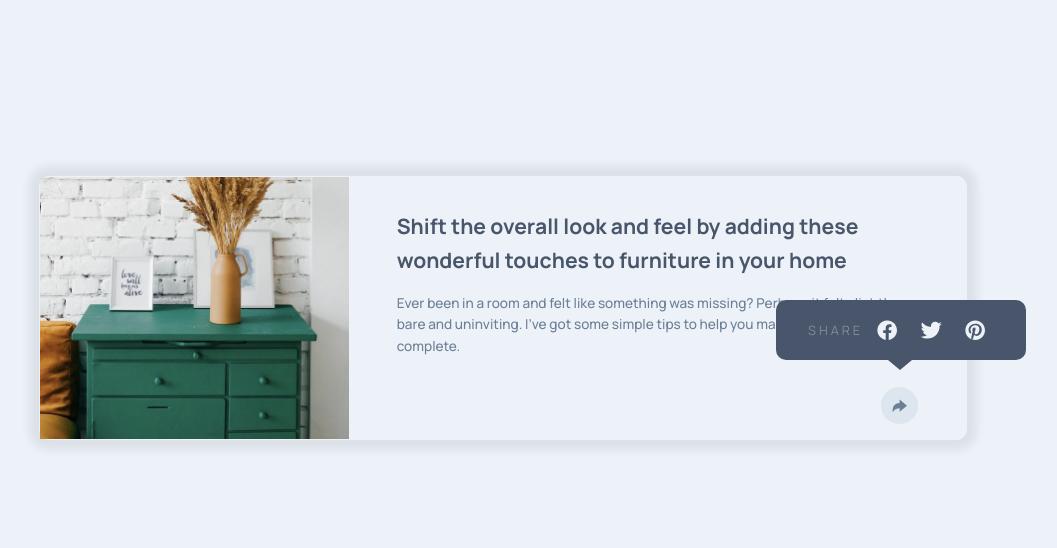
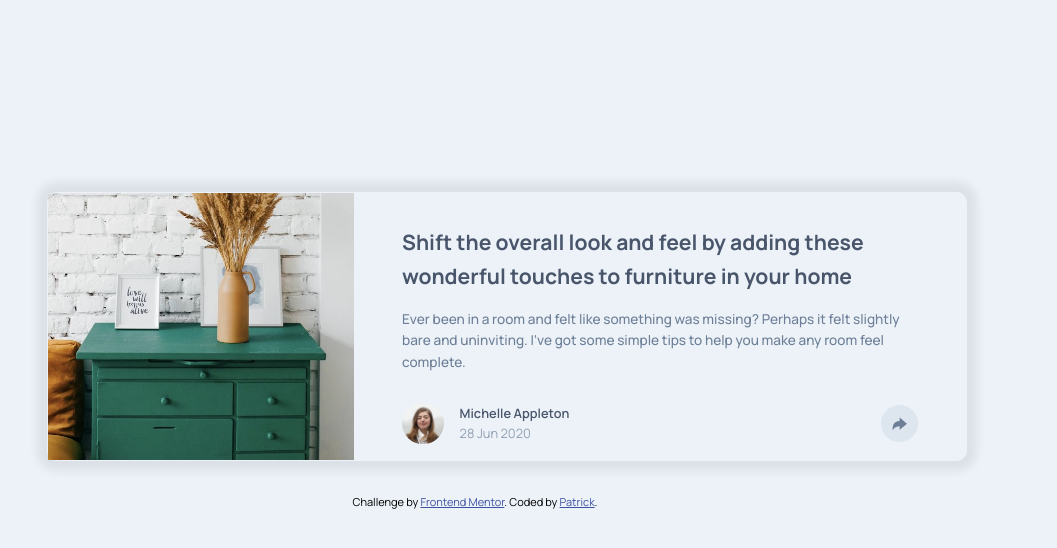
Before and after one commit to ryx-dev03/FM-challnege-JS1, a plain HTML site: page index.html in a window 1280 px wide. Both pictures are taken after a click on the element 1036 px from the left and 405 px from the top of the page. Shown: the whole page, without its empty margins (137-1194 px from the left). Drawn offline with nearby package versions, Linux system fonts and the light colour scheme.

Commit message:
final commit

```diff
--- a/JS/script.js
+++ b/JS/script.js
@@ -3,17 +3,19 @@
 const shareArrow = document.querySelector(".share-icon");
 const returnArrow = document.querySelector(".arrow.share-icon-1");
 const shareTab = document.querySelector(".share");
-const ParentTab = document.querySelector(".profile-content");
+const ParentTab = document.querySelector(".profile-wrapper");
+
 
 shareArrow.addEventListener("click", function (e) {
   e.stopPropagation();
   shareTab.classList.toggle("active");
 
+  ParentTab.classList.toggle("share-align");
+});
 
-  // ParentTab.classList.toggle("share-open");
-});
 
 returnArrow.addEventListener("click", function (e) {
   e.stopPropagation();
   shareTab.classList.toggle("active");
+  ParentTab.classList.toggle("share-align");
 });
--- a/css/style.css
+++ b/css/style.css
@@ -24,6 +24,7 @@
   --padding-5: 1rem 2rem;
   --padding-6: 0.18rem;
   --padding-7: 0.9rem 1.9rem 0.5rem 1.9rem;
+  --padding-8: 1rem 4rem 1rem 0.5rem;
   /* --padding-7: 0.9rem 1.9rem 0.5rem 1.9rem; */
 
   /* BOX SHADOW */
@@ -53,16 +54,28 @@
 body {
   background-color: var(--primary-color-4);
   line-height: 1.6;
+   padding: var(--padding-8);
+  padding: rem;
 }
+
+
+.attribution {
+     font-size: 11px;
+     text-align: center;
+   }
+
+   .attribution a {
+     color: hsl(228, 45%, 44%);
+   }
+
 
 .main-container {
   max-width: 23.4rem;
   margin: 0 auto;
-  /* padding: calc(var(--padding) * 10); */
 
-  /* display: flex;
-  align-items: center;
-  justify-content: center; */
+  /* /* padding: var(--papadding: 2rem; */
+
+
 }
 
 .card-container {
@@ -76,6 +89,7 @@ body {
 
   margin: 2rem;
   overflow: visible;
+  width: 100%;
 }
 
 .interior-img {
@@ -107,20 +121,18 @@ p {
 }
 
 .profile-content {
-  display: flex;
-  align-items: center;
+    display: flex;
+    align-items: center;
   /* justify-content: flex-start; */
   padding: var(--padding-7);
   gap: 1rem;
 
   margin: 0 0 1rem 0;
   /* position: relative; */
+  /* width: 100%; */
 }
 
-/* .profile-content.share-open .name-date,
-.profile-content.share-open .share-icon {
-  display: none;
-} */
+
 
 .profile-img {
   max-width: 2.6rem;
@@ -129,7 +141,6 @@ p {
   cursor: pointer;
 }
 
-/*   */
 
 .name-date {
   display: flex;
@@ -172,39 +183,37 @@ p {
 }
 
 .share {
-  /* align-items: flex-start; */
+  align-items: center;
 
   gap: 0.6rem;
 
   background-color: var(--primary-color-1);
   padding: var(--padding-5);
-  width: 100%;
+
 
   border-radius: var(--border-radius-1);
-  /* display: none; */
-   position: sticky;
-  /* width: 200%; */
+
+   position: static;
+
 
 
   /* inset: 0; */
   display: flex;
   /* object-fit: cover; */
-  flex-grow: 1;
-  margin: 0;
-  width: 100vw;
-  /* height: 100VH; */
+
+
+  width: 100%;
+
 
 }
 
-.share-icon {
+.share {
   display: none;
 }
 
-.profile-content.share.open .profile-img,
-.profile-content.share.open .name-date,
-.profile-content.share.open .share-icon{
+/* .share-icon {
   display: none;
-}
+} */
 
 
 
@@ -249,8 +258,9 @@ p {
   margin-left: auto;
   background-color: var(--background-color-2);
   border-radius: var(--border-radius-3);
-  padding: var(--padding-6);
+  padding: var(--padding-2);
   cursor: pointer;
+  font-size: var(--font-size-5);
   /* display: none; */
 }
 
@@ -265,6 +275,21 @@ p {
 .share-icon:hover {
   background-color: var(--primary-color-2);
   color: var(--primary-color-4);
+}
+
+
+
+@media screen and (max-width: 48rem ) {
+
+.profile-wrapper.share-align .share{
+  display: flex;
+}
+
+.profile-wrapper.share-align .profile-content{
+  display: none;
+}
+
+
 }
 
 @media screen and (min-width: 64rem) {
@@ -346,7 +371,11 @@ p {
     padding: var(--padding-4);
 
     margin: 0 0 1rem 0;
-    position: relative;
+
+  }
+
+  .profile-wrapper {
+     position: relative;
   }
 
   .paragraph {
@@ -366,8 +395,8 @@ p {
 
     background-color: var(--primary-color-1);
     padding: var(--padding-5);
-    width: 100%;
-    display: none;
+    width: max-content;
+    /* display: none; */
 
     border-radius: var(--border-radius-2);
 
@@ -434,7 +463,7 @@ p {
     transition: all 0.2s ease-in;
     z-index: 2;
     position: relative;
-    display: block;
+
   }
 
   .share-icons {
@@ -478,5 +507,18 @@ p {
     overflow: visible;
   }
 
+  .profile-content{
+    display: flex;
+  }
+
+  .profile-wrapper.share-align .share{
+  display: none;
+}
+
+.profile-wrapper.share-align .profile-content{
+  display: flex;
 
 }
+
+
+}
--- a/index.html
+++ b/index.html
@@ -52,10 +52,9 @@
               it felt slightly bare and uninviting. I’ve got some simple tips to
               help you make any room feel complete.
             </p>
-
-            <div class="profile-content">
-              <!-- <div> -->
-              <!-- <img
+            <div class="profile-wrapper">
+              <div class="profile-content">
+                <img
                   src="./images/avatar-michelle.jpg"
                   class="profile-img"
                   alt="Profile image of Michelle"
@@ -63,10 +62,12 @@
                 <div class="name-date">
                   <p class="name-span">Michelle Appleton</p>
                   <p class="date-span">28 Jun 2020</p>
-                </div> -->
+                </div>
 
-              <ion-icon name="arrow-redo-sharp" class="share-icon">.</ion-icon>
-              <!-- </div> -->
+                <ion-icon name="arrow-redo-sharp" class="share-icon"
+                  >.</ion-icon
+                >
+              </div>
               <div class="share">
                 <p class="p-share">share</p>
 
@@ -92,15 +93,14 @@
               >
             </div>
           </div>
-
-          <!-- <footer class="attribution">
-          Challenge by
-          <a href="https://www.frontendmentor.io?ref=challenge"
-            >Frontend Mentor</a
-          >. Coded by <a href="#">Patrick</a>.
-        </footer> -->
         </div>
       </main>
+
+      <footer class="attribution">
+        Challenge by
+        <a href="https://www.frontendmentor.io?ref=challenge">Frontend Mentor</a
+        >. Coded by <a href="#">Patrick</a>.
+      </footer>
     </div>
   </body>
 </html>
```
Also changed, not shown: images/screenshot-1.png (added), images/screenshot-2.png (added), 2 other files.
